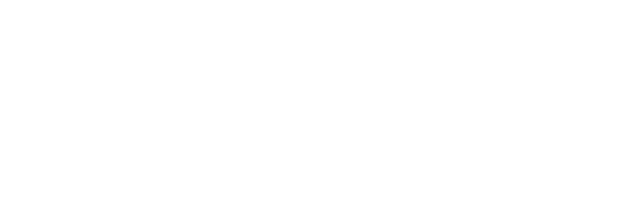
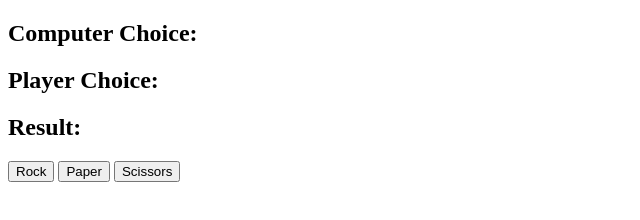
Before and after one commit to JMAdsit/small-games, a plain HTML site: page rock-paper-scissors/index.html in a window 1280 px wide. Shown: the whole page, without its empty margins (0-640 px from the left). Drawn offline with Linux system fonts and the light colour scheme.

Commit message:
added basic layout

```diff
--- a/rock-paper-scissors/index.html
+++ b/rock-paper-scissors/index.html
@@ -5,6 +5,15 @@
         <title>Rock Paper Scissors</title>
     </head>
     <body>
+
+        <h2>Computer Choice:<span id="computer-choice"></span></h2>
+        <h2>Player Choice:<span id="player-choice"></span></h2>
+        <h2>Result:<span id="result"></span></h2>
+
+        <button id="rock">Rock</button>
+        <button id="paper">Paper</button>
+        <button id="scissors">Scissors</button>
+
         <script src="app.js" charset="utf-8"></script>
     </body>
 </html>
```
